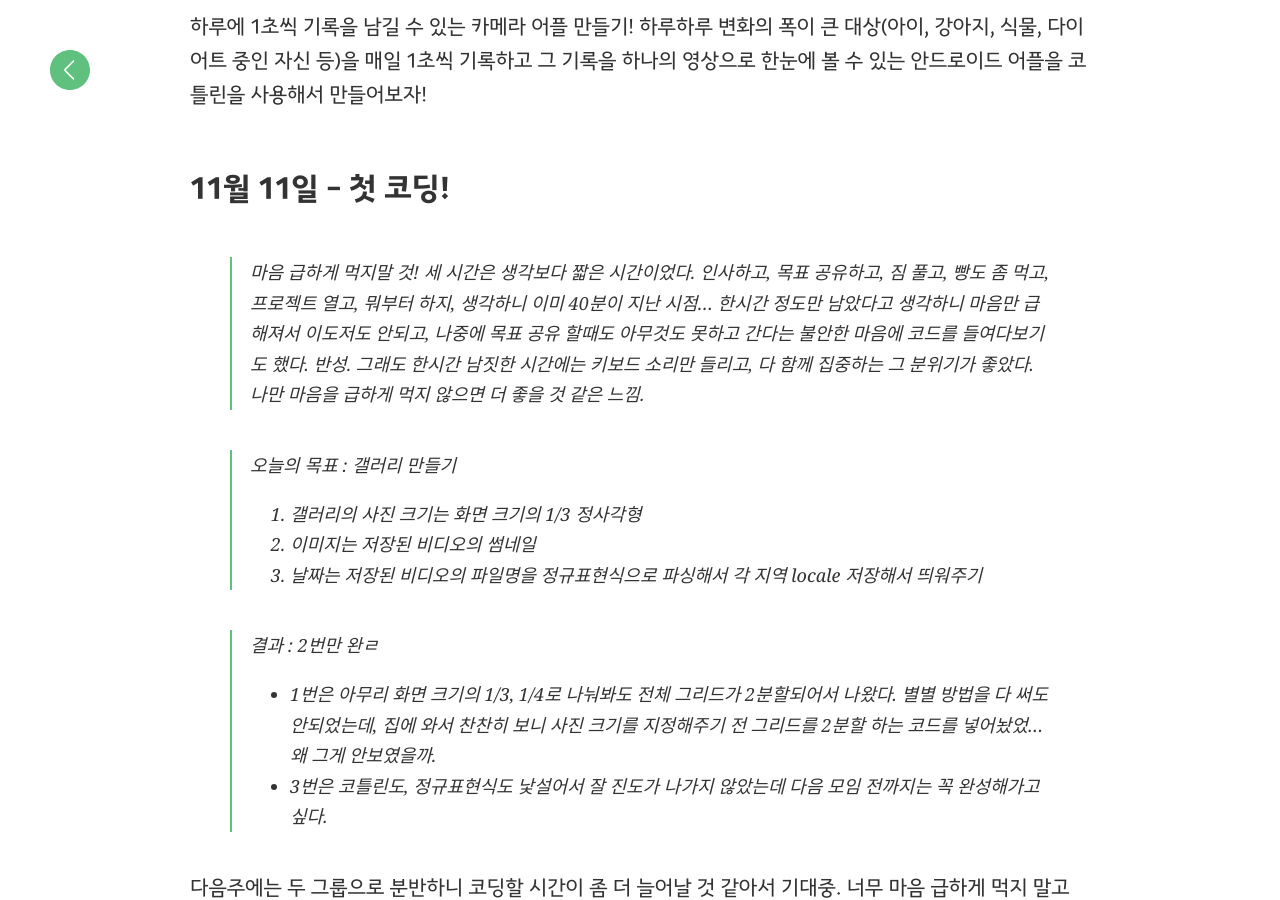
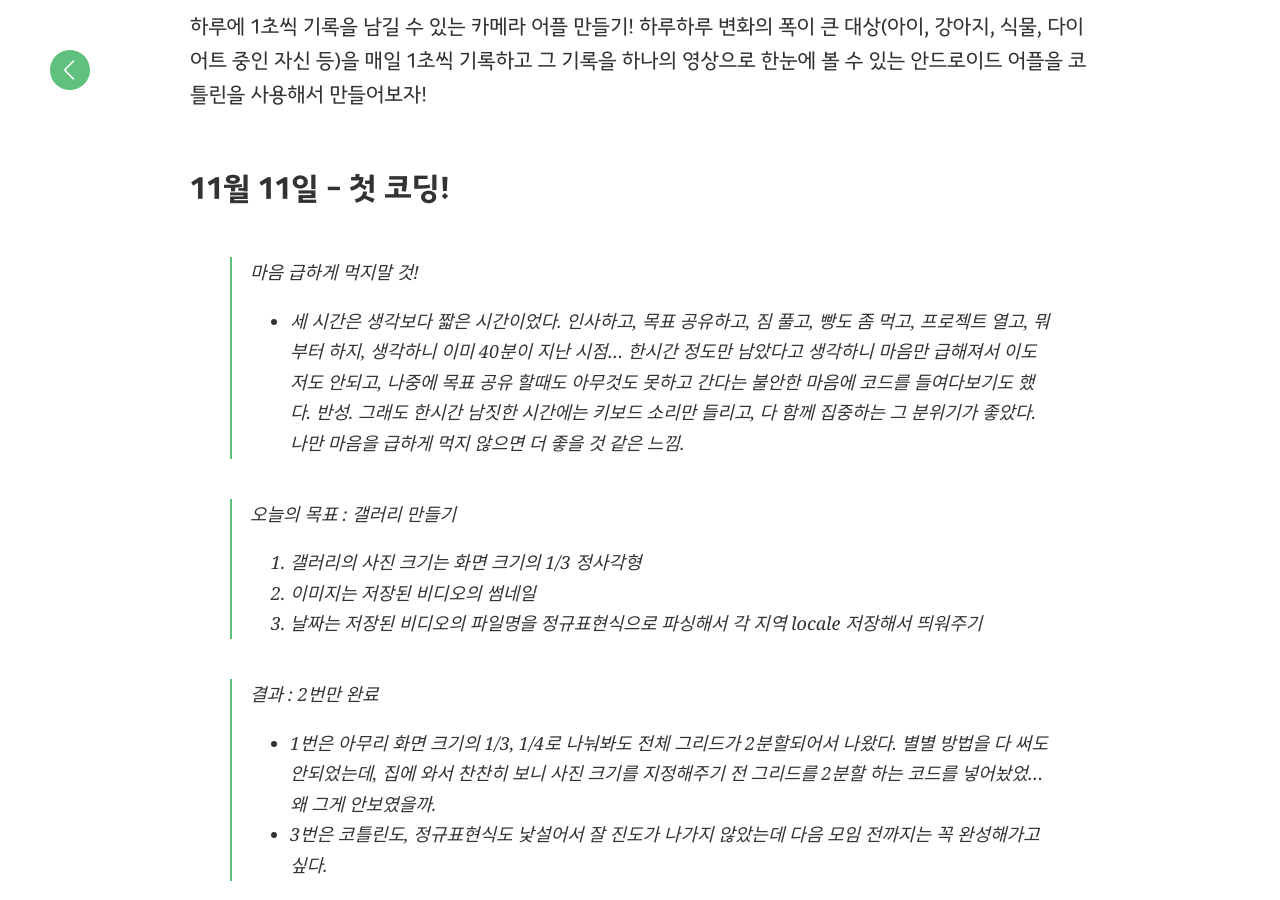
Before and after one commit to yeogaemogaco/retrospective-2nd, a Jekyll site: the page built from _posts/2017-11-04-jy617lee.md, in a window 1280 px wide and 900 px high, scrolled down 295 px. Built offline with Jekyll 4.4.1, drawn with Linux system fonts in a browser that asks for light colours.

Commit message:
오타수정, 레이아웃 수정

```diff
--- a/_posts/2017-11-04-jy617lee.md
+++ b/_posts/2017-11-04-jy617lee.md
@@ -13,14 +13,14 @@ date: 2017-11-14
 
 ## 11월 11일 - 첫 코딩!
 > 마음 급하게 먹지말 것!
-세 시간은 생각보다 짧은 시간이었다. 인사하고, 목표 공유하고, 짐 풀고, 빵도 좀 먹고, 프로젝트 열고, 뭐부터 하지, 생각하니 이미 40분이 지난 시점... 한시간 정도만 남았다고 생각하니 마음만 급해져서 이도저도 안되고, 나중에 목표 공유 할때도 아무것도 못하고 간다는 불안한 마음에 코드를 들여다보기도 했다. 반성. 그래도 한시간 남짓한 시간에는 키보드 소리만 들리고, 다 함께 집중하는 그 분위기가 좋았다. 나만 마음을 급하게 먹지 않으면 더 좋을 것 같은 느낌.
+- 세 시간은 생각보다 짧은 시간이었다. 인사하고, 목표 공유하고, 짐 풀고, 빵도 좀 먹고, 프로젝트 열고, 뭐부터 하지, 생각하니 이미 40분이 지난 시점... 한시간 정도만 남았다고 생각하니 마음만 급해져서 이도저도 안되고, 나중에 목표 공유 할때도 아무것도 못하고 간다는 불안한 마음에 코드를 들여다보기도 했다. 반성. 그래도 한시간 남짓한 시간에는 키보드 소리만 들리고, 다 함께 집중하는 그 분위기가 좋았다. 나만 마음을 급하게 먹지 않으면 더 좋을 것 같은 느낌.
 
 > 오늘의 목표 : 갤러리 만들기
 1. 갤러리의 사진 크기는 화면 크기의 1/3 정사각형
 2. 이미지는 저장된 비디오의 썸네일
 3. 날짜는 저장된 비디오의 파일명을 정규표현식으로 파싱해서 각 지역 locale 저장해서 띄워주기
 
-> 결과 : 2번만 완ㄹ
+> 결과 : 2번만 완료
 - 1번은 아무리 화면 크기의 1/3, 1/4로 나눠봐도 전체 그리드가 2분할되어서 나왔다. 별별 방법을 다 써도 안되었는데, 집에 와서 찬찬히 보니 사진 크기를 지정해주기 전 그리드를 2분할 하는 코드를 넣어놨었... 왜 그게 안보였을까.
 - 3번은 코틀린도, 정규표현식도 낯설어서 잘 진도가 나가지 않았는데 다음 모임 전까지는 꼭 완성해가고 싶다.
 
```
Also changed, not shown: 1 other file.
